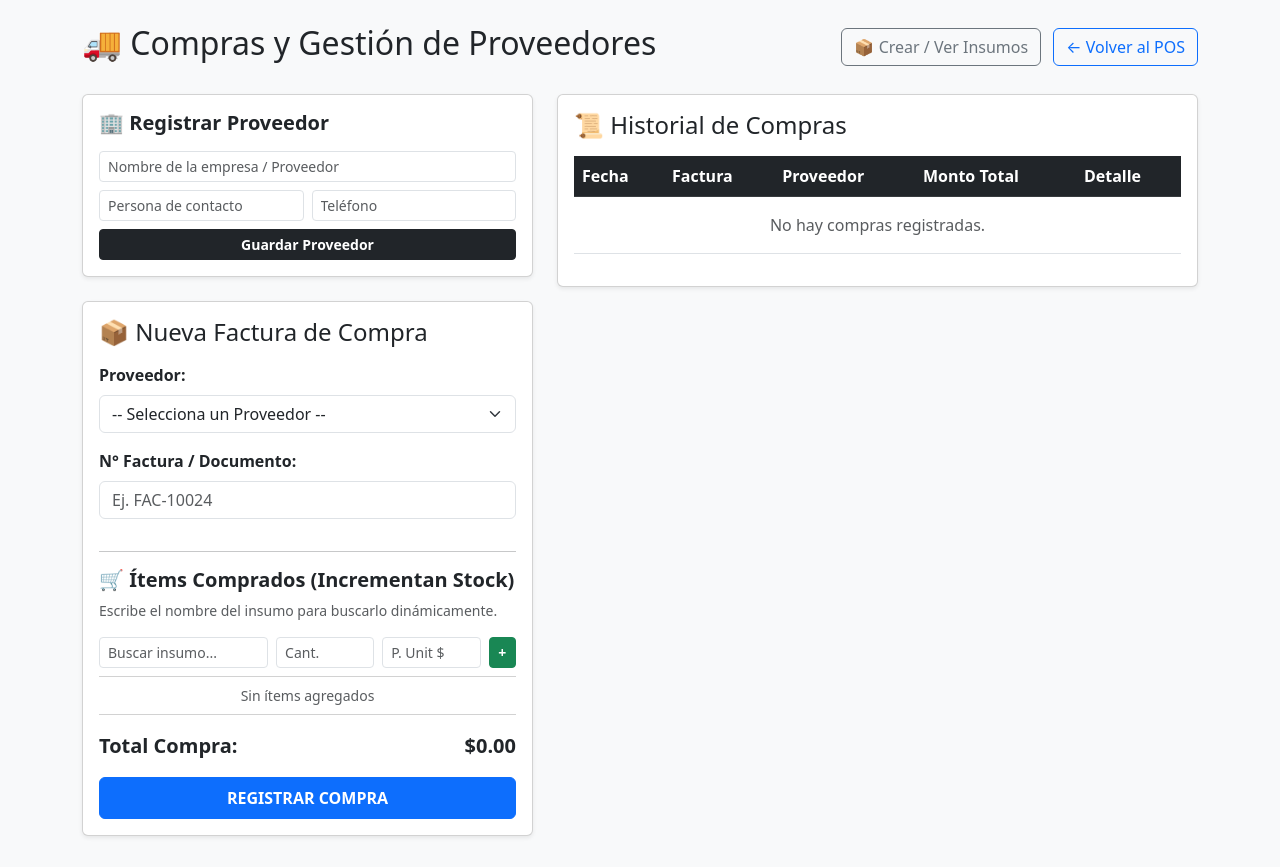
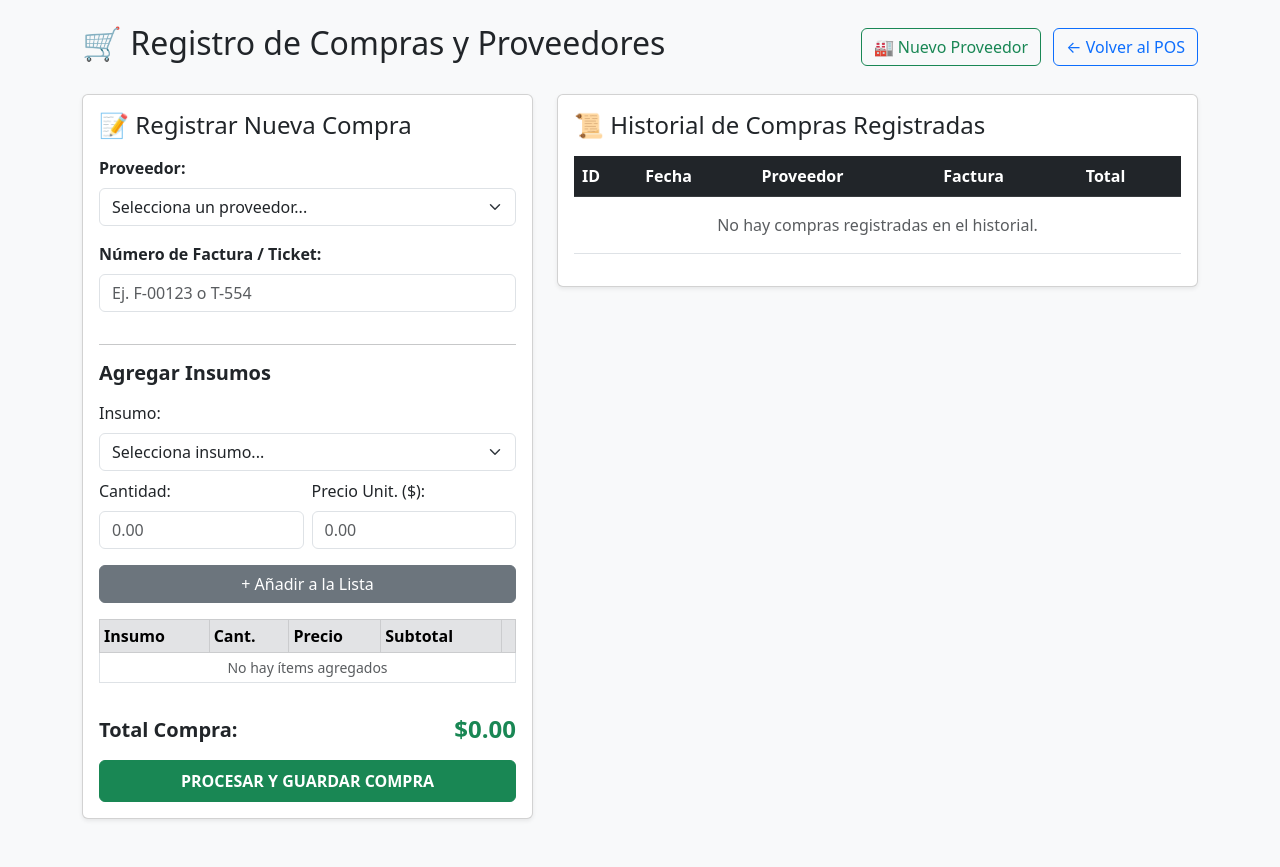
Before and after one commit to NANY011198/PUNTO-DE-VENTA, a Flask app: page /compras in a window 1280 px wide. Before the commit the page ends 837 px from the top, so only its background shows below. Run offline with Flask 3, Linux system fonts and the light colour scheme.

Commit message:
Implementar interfaz del modulo de compras y proveedores

```diff
--- a/templates/compras.html
+++ b/templates/compras.html
@@ -9,123 +9,116 @@
 <body class="bg-light">
 <div class="container py-4">
     <div class="d-flex justify-content-between align-items-center mb-4">
-        <h2>🚚 Compras y Gestión de Proveedores</h2>
+        <h2>🛒 Registro de Compras y Proveedores</h2>
         <div>
-            <a href="/inventario" class="btn btn-outline-secondary me-2">📦 Crear / Ver Insumos</a>
+            <button class="btn btn-outline-success me-2" data-bs-toggle="modal" data-bs-target="#modalProveedor">🏭 Nuevo Proveedor</button>
             <a href="/" class="btn btn-outline-primary">← Volver al POS</a>
         </div>
     </div>
 
     <div class="row">
-        <!-- FORMULARIO REGISTRAR PROVEEDOR Y COMPRA -->
-        <div class="col-md-5">
-            <!-- REGISTRO RÁPIDO DE PROVEEDOR -->
-            <div class="card shadow-sm p-3 mb-4">
-                <h5 class="card-title fw-bold mb-3">🏢 Registrar Proveedor</h5>
-                <div class="row g-2 mb-2">
-                    <div class="col-12">
-                        <input type="text" id="prov-nombre" class="form-control form-control-sm" placeholder="Nombre de la empresa / Proveedor">
-                    </div>
-                    <div class="col-6">
-                        <input type="text" id="prov-contacto" class="form-control form-control-sm" placeholder="Persona de contacto">
-                    </div>
-                    <div class="col-6">
-                        <input type="text" id="prov-telefono" class="form-control form-control-sm" placeholder="Teléfono">
-                    </div>
-                </div>
-                <button class="btn btn-sm btn-dark w-100 fw-bold" onclick="guardarProveedor()">Guardar Proveedor</button>
-            </div>
-
-            <!-- REGISTRO DE COMPRA DE INSUMOS -->
+        <!-- FORMULARIO NUEVA COMPRA -->
+        <div class="col-md-5 mb-4">
             <div class="card shadow-sm p-3">
-                <h4 class="card-title mb-3">📦 Nueva Factura de Compra</h4>
+                <h4 class="card-title mb-3">📝 Registrar Nueva Compra</h4>
 
                 <div class="mb-3">
                     <label class="form-label fw-bold">Proveedor:</label>
-                    <select id="select-proveedor" class="form-select">
-                        <option value="">-- Selecciona un Proveedor --</option>
-                        {% for p in proveedores %}
-                            <option value="{{ p.id }}">{{ p.nombre }}</option>
+                    <select id="compra-proveedor" class="form-select">
+                        <option value="" selected disabled>Selecciona un proveedor...</option>
+                        {% for prov in proveedores %}
+                            <option value="{{ prov.id }}">{{ prov.nombre }} {% if prov.contacto %}({{ prov.contacto }}){% endif %}</option>
                         {% endfor %}
                     </select>
                 </div>
 
                 <div class="mb-3">
-                    <label class="form-label fw-bold">N° Factura / Documento:</label>
-                    <input type="text" id="num-factura" class="form-control" placeholder="Ej. FAC-10024">
+                    <label class="form-label fw-bold">Número de Factura / Ticket:</label>
+                    <input type="text" id="compra-factura" class="form-control" placeholder="Ej. F-00123 o T-554">
                 </div>
 
                 <hr>
-                <h5 class="fw-bold">🛒 Ítems Comprados (Incrementan Stock)</h5>
-                <p class="small text-muted">Escribe el nombre del insumo para buscarlo dinámicamente.</p>
+                <h5 class="fw-bold mb-3">Agregar Insumos</h5>
 
-                <div class="row g-2 mb-2">
-                    <div class="col-5">
-                        <input list="lista-insumos-compra-opt" id="input-insumo-compra" class="form-control form-control-sm" placeholder="Buscar insumo...">
-                        <datalist id="lista-insumos-compra-opt">
-                            {% for ins in insumos %}
-                                <option data-id="{{ ins.id }}" data-nombre="{{ ins.nombre }}" data-unidad="{{ ins.unidad }}" value="{{ ins.nombre }} ({{ ins.unidad }})">
-                            {% endfor %}
-                        </datalist>
+                <div class="mb-2">
+                    <label class="form-label">Insumo:</label>
+                    <select id="item-producto" class="form-select">
+                        <option value="" selected disabled>Selecciona insumo...</option>
+                        {% for ins in insumos %}
+                            <option value="{{ ins.id }}" data-nombre="{{ ins.nombre }}" data-unidad="{{ ins.unidad }}">{{ ins.nombre }} ({{ ins.unidad }})</option>
+                        {% endfor %}
+                    </select>
+                </div>
+
+                <div class="row g-2 mb-3">
+                    <div class="col-6">
+                        <label class="form-label">Cantidad:</label>
+                        <input type="number" step="0.01" id="item-cantidad" class="form-control" placeholder="0.00">
                     </div>
-                    <div class="col-3">
-                        <input type="number" step="0.1" id="cant-compra" class="form-control form-control-sm" placeholder="Cant.">
-                    </div>
-                    <div class="col-3">
-                        <input type="number" step="0.01" id="precio-compra" class="form-control form-control-sm" placeholder="P. Unit $">
-                    </div>
-                    <div class="col-1">
-                        <button class="btn btn-sm btn-success w-100 fw-bold" onclick="agregarItemCompra()">+</button>
+                    <div class="col-6">
+                        <label class="form-label">Precio Unit. ($):</label>
+                        <input type="number" step="0.01" id="item-precio" class="form-control" placeholder="0.00">
                     </div>
                 </div>
 
-                <!-- Detalle de la Compra Actual -->
-                <ul id="lista-compra-items" class="list-group list-group-flush mb-3 small">
-                    <li class="list-group-item text-muted text-center">Sin ítems agregados</li>
-                </ul>
+                <button class="btn btn-secondary w-100 mb-3" onclick="agregarItemACompra()">+ Añadir a la Lista</button>
 
-                <div class="d-flex justify-content-between fs-5 fw-bold mb-3">
-                    <span>Total Compra:</span>
-                    <span>$<span id="total-compra-txt">0.00</span></span>
+                <!-- TABLA TEMPORAL DE ITEMS -->
+                <div class="table-responsive mb-3">
+                    <table class="table table-sm table-bordered">
+                        <thead class="table-secondary">
+                            <tr>
+                                <th>Insumo</th>
+                                <th>Cant.</th>
+                                <th>Precio</th>
+                                <th>Subtotal</th>
+                                <th></th>
+                            </tr>
+                        </thead>
+                        <tbody id="tabla-items-body">
+                            <tr>
+                                <td colspan="5" class="text-center text-muted small">No hay ítems agregados</td>
+                            </tr>
+                        </tbody>
+                    </table>
                 </div>
 
-                <button class="btn btn-primary w-100 fw-bold py-2" onclick="procesarCompra()">REGISTRAR COMPRA</button>
+                <div class="d-flex justify-content-between align-items-center mb-3">
+                    <h5 class="mb-0 fw-bold">Total Compra:</h5>
+                    <h4 class="mb-0 text-success fw-bold" id="total-compra-texto">$0.00</h4>
+                </div>
+
+                <button class="btn btn-success w-100 fw-bold py-2" onclick="guardarCompra()">PROCESAR Y GUARDAR COMPRA</button>
             </div>
         </div>
 
         <!-- HISTORIAL DE COMPRAS -->
-        <div class="col-md-7">
+        <div class="col-md-7 mb-4">
             <div class="card shadow-sm p-3">
-                <h4 class="card-title mb-3">📜 Historial de Compras</h4>
+                <h4 class="card-title mb-3">📜 Historial de Compras Registradas</h4>
                 <div class="table-responsive">
                     <table class="table table-hover align-middle">
                         <thead class="table-dark">
                             <tr>
+                                <th>ID</th>
                                 <th>Fecha</th>
+                                <th>Proveedor</th>
                                 <th>Factura</th>
-                                <th>Proveedor</th>
-                                <th>Monto Total</th>
-                                <th>Detalle</th>
+                                <th>Total</th>
                             </tr>
                         </thead>
                         <tbody>
                             {% for c in compras %}
                             <tr>
-                                <td class="small">{{ c.fecha.strftime('%Y-%m-%d %H:%M') }}</td>
-                                <td class="fw-bold">{{ c.numero_factura or 'S/N' }}</td>
-                                <td>{{ c.proveedor.nombre }}</td>
-                                <td class="fw-bold text-success">${{ "%.2f"|format(c.monto_total) }}</td>
-                                <td>
-                                    <ul class="mb-0 ps-3 small text-muted">
-                                        {% for d in c.detalles %}
-                                            <li>{{ d.producto.nombre }}: {{ d.cantidad }} {{ d.producto.unidad }} x ${{ "%.2f"|format(d.precio_unitario) }}</li>
-                                        {% endfor %}
-                                    </ul>
-                                </td>
+                                <td class="fw-bold">#{{ c.id }}</td>
+                                <td class="small">{{ c.fecha.strftime('%Y-%m-%d %H:%M') if c.fecha else 'S/F' }}</td>
+                                <td class="fw-bold">{{ c.proveedor.nombre if c.proveedor else 'N/A' }}</td>
+                                <td><span class="badge bg-light text-dark border">{{ c.numero_factura or 'Sin comprobante' }}</span></td>
+                                <td class="fw-bold text-success">${{ "%.2f"|format(c.monto_total or 0) }}</td>
                             </tr>
                             {% else %}
                             <tr>
-                                <td colspan="5" class="text-center text-muted py-3">No hay compras registradas.</td>
+                                <td colspan="5" class="text-center text-muted py-3">No hay compras registradas en el historial.</td>
                             </tr>
                             {% endfor %}
                         </tbody>
@@ -136,8 +129,98 @@
     </div>
 </div>
 
+<!-- MODAL CREAR PROVEEDOR -->
+<div class="modal fade" id="modalProveedor" tabindex="-1">
+    <div class="modal-dialog">
+        <div class="modal-content">
+            <div class="modal-header bg-success text-white">
+                <h5 class="modal-title">🏭 Nuevo Proveedor</h5>
+                <button type="button" class="btn-close btn-close-white" data-bs-dismiss="modal"></button>
+            </div>
+            <div class="modal-body">
+                <div class="mb-3">
+                    <label class="form-label fw-bold">Nombre del Proveedor / Empresa:</label>
+                    <input type="text" id="prov-nombre" class="form-control" placeholder="Ej. Distribuidora San José">
+                </div>
+                <div class="mb-3">
+                    <label class="form-label fw-bold">Contacto / Vendedor:</label>
+                    <input type="text" id="prov-contacto" class="form-control" placeholder="Ej. Juan Pérez">
+                </div>
+                <div class="mb-3">
+                    <label class="form-label fw-bold">Teléfono:</label>
+                    <input type="text" id="prov-telefono" class="form-control" placeholder="Ej. 7890-1234">
+                </div>
+            </div>
+            <div class="modal-footer">
+                <button type="button" class="btn btn-secondary" data-bs-dismiss="modal">Cancelar</button>
+                <button type="button" class="btn btn-success fw-bold" onclick="guardarProveedor()">Guardar Proveedor</button>
+            </div>
+        </div>
+    </div>
+</div>
+
+<script src="https://cdn.jsdelivr.net/npm/bootstrap@5.3.0/dist/js/bootstrap.bundle.min.js"></script>
 <script>
-    let itemsCompra = [];
+    let carritoCompra = [];
+
+    function agregarItemACompra() {
+        const select = document.getElementById('item-producto');
+        const prodId = select.value;
+        const nombre = select.options[select.selectedIndex]?.getAttribute('data-nombre');
+        const cantidad = parseFloat(document.getElementById('item-cantidad').value);
+        const precio = parseFloat(document.getElementById('item-precio').value);
+
+        if (!prodId || isNaN(cantidad) || cantidad <= 0 || isNaN(precio) || precio < 0) {
+            alert("Por favor selecciona un insumo e ingresa una cantidad y precio válidos.");
+            return;
+        }
+
+        const subtotal = cantidad * precio;
+        carritoCompra.push({
+            producto_id: prodId,
+            nombre: nombre,
+            cantidad: cantidad,
+            precio_unitario: precio,
+            subtotal: subtotal
+        });
+
+        document.getElementById('item-cantidad').value = '';
+        document.getElementById('item-precio').value = '';
+        select.value = '';
+        renderTablaItems();
+    }
+
+    function eliminarItem(index) {
+        carritoCompra.splice(index, 1);
+        renderTablaItems();
+    }
+
+    function renderTablaItems() {
+        const tbody = document.getElementById('tabla-items-body');
+        tbody.innerHTML = '';
+
+        if (carritoCompra.length === 0) {
+            tbody.innerHTML = '<tr><td colspan="5" class="text-center text-muted small">No hay ítems agregados</td></tr>';
+            document.getElementById('total-compra-texto').innerText = '$0.00';
+            return;
+        }
+
+        let total = 0;
+        carritoCompra.forEach((item, index) => {
+            total += item.subtotal;
+            tbody.innerHTML += `
+                <tr>
+                    <td class="small fw-bold">${item.nombre}</td>
+                    <td>${item.cantidad}</td>
+                    <td>$${item.precio_unitario.toFixed(2)}</td>
+                    <td class="fw-bold">$${item.subtotal.toFixed(2)}</td>
+                    <td class="text-center"><button class="btn btn-sm btn-outline-danger py-0" onclick="eliminarItem(${index})">×</button></td>
+                </tr>
+            `;
+        });
+
+        document.getElementById('total-compra-texto').innerText = `$${total.toFixed(2)}`;
+    }
 
     function guardarProveedor() {
         const nombre = document.getElementById('prov-nombre').value.trim();
@@ -156,103 +239,22 @@
         })
         .then(res => res.json())
         .then(data => {
-            if (data.success) {
-                alert(data.message);
-                location.reload();
-            } else {
-                alert("Error: " + data.message);
-            }
+            alert(data.message);
+            if (data.success) location.reload();
         });
     }
 
-    function agregarItemCompra() {
-        const inputInsumo = document.getElementById('input-insumo-compra');
-        const cantInput = document.getElementById('cant-compra');
-        const precioInput = document.getElementById('precio-compra');
+    function guardarCompra() {
+        const proveedor_id = document.getElementById('compra-proveedor').value;
+        const numero_factura = document.getElementById('compra-factura').value.trim();
 
-        const val = inputInsumo.value;
-        const cantidad = parseFloat(cantInput.value);
-        const precio_unitario = parseFloat(precioInput.value);
-
-        const datalist = document.getElementById('lista-insumos-compra-opt');
-        let productoId = null, nombre = '', unidad = '';
-
-        for (let opt of datalist.options) {
-            if (opt.value === val) {
-                productoId = opt.getAttribute('data-id');
-                nombre = opt.getAttribute('data-nombre');
-                unidad = opt.getAttribute('data-unidad');
-                break;
-            }
-        }
-
-        if (!productoId || isNaN(cantidad) || cantidad <= 0 || isNaN(precio_unitario) || precio_unitario < 0) {
-            alert("Escribe un insumo válido de la lista, ingresa cantidad y precio unitario.");
+        if (!proveedor_id) {
+            alert("Selecciona un proveedor.");
             return;
         }
 
-        itemsCompra.push({
-            producto_id: productoId,
-            nombre,
-            unidad,
-            cantidad,
-            precio_unitario,
-            subtotal: cantidad * precio_unitario
-        });
-
-        cantInput.value = '';
-        precioInput.value = '';
-        inputInsumo.value = '';
-        renderItemsCompra();
-    }
-
-    function renderItemsCompra() {
-        const lista = document.getElementById('lista-compra-items');
-        const totalTxt = document.getElementById('total-compra-txt');
-        lista.innerHTML = '';
-        let total = 0;
-
-        if (itemsCompra.length === 0) {
-            lista.innerHTML = '<li class="list-group-item text-muted text-center">Sin ítems agregados</li>';
-            totalTxt.innerText = '0.00';
-            return;
-        }
-
-        itemsCompra.forEach((item, index) => {
-            total += item.subtotal;
-            lista.innerHTML += `
-                <li class="list-group-item d-flex justify-content-between align-items-center py-1">
-                    <div>
-                        <strong>${item.nombre}</strong><br>
-                        <small class="text-muted">${item.cantidad} ${item.unidad} x $${item.precio_unitario.toFixed(2)}</small>
-                    </div>
-                    <div>
-                        <span class="fw-bold me-2">$${item.subtotal.toFixed(2)}</span>
-                        <button class="btn btn-sm btn-outline-danger py-0 px-2" onclick="eliminarItemCompra(${index})">×</button>
-                    </div>
-                </li>
-            `;
-        });
-
-        totalTxt.innerText = total.toFixed(2);
-    }
-
-    function eliminarItemCompra(index) {
-        itemsCompra.splice(index, 1);
-        renderItemsCompra();
-    }
-
-    function procesarCompra() {
-        const proveedor_id = document.getElementById('select-proveedor').value;
-        const numero_factura = document.getElementById('num-factura').value.trim();
-
-        if (!proveedor_id) {
-            alert("Por favor selecciona un proveedor.");
-            return;
-        }
-
-        if (itemsCompra.length === 0) {
-            alert("Agrega al menos un insumo a la compra.");
+        if (carritoCompra.length === 0) {
+            alert("Agrega al menos un insumo a la lista de compra.");
             return;
         }
 
@@ -260,19 +262,15 @@
             method: 'POST',
             headers: { 'Content-Type': 'application/json' },
             body: JSON.stringify({
-                proveedor_id: proveedor_id,
+                proveedor_id: parseInt(proveedor_id),
                 numero_factura: numero_factura,
-                items: itemsCompra
+                items: carritoCompra
             })
         })
         .then(res => res.json())
         .then(data => {
-            if (data.success) {
-                alert(data.message);
-                location.reload();
-            } else {
-                alert("Error: " + data.message);
-            }
+            alert(data.message);
+            if (data.success) location.reload();
         });
     }
 </script>
```
